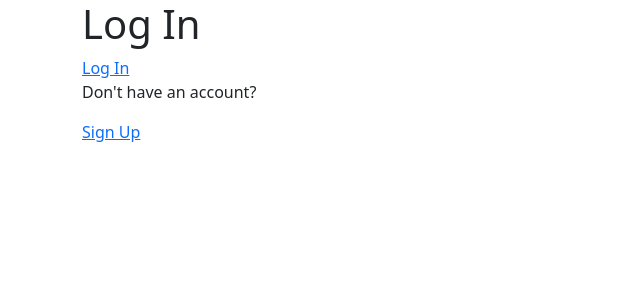
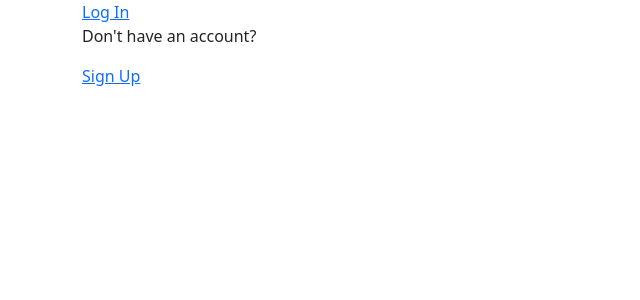
Before and after one commit to adrimsaav/zoomerbot, a Django app: page / in a window 1280 px wide. Shown: the top 300 px of the page, without its empty margins (0-640 px from the left). Run offline with Django 4.2, Linux system fonts and the light colour scheme.

Commit message:
update home, login, snd css

```diff
--- a/main_app/static/css/style.css
+++ b/main_app/static/css/style.css
@@ -1,5 +1,5 @@
-body {
-    background-color: white;
+.landing-page {
+    border-color: yellow;
 }
 
 .home-chat-container {
--- a/main_app/templates/home.html
+++ b/main_app/templates/home.html
@@ -20,12 +20,8 @@
         </div>
     </div>
         {% else %}
-        <h1>Log In</h1>
+        <div class="landing-page">
         <a href="{% url 'login' %}">Log In</a>
-
-
-        <div class="landing-page">
-            <div></div>
             <p>Don't have an account?</p>
             <a href="{% url 'signup' %}">Sign Up</a>
         </div>
--- a/main_app/templates/registration/login.html
+++ b/main_app/templates/registration/login.html
@@ -2,7 +2,7 @@
 {% block content %}
 {% load static %}
 
-
+<h1>Log In</h1>
 <form method="POST" action="{% url 'login' %}">
     {% csrf_token %}
     {{ form.as_p }}
```
